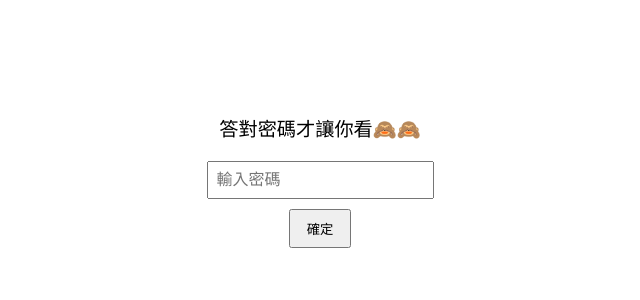
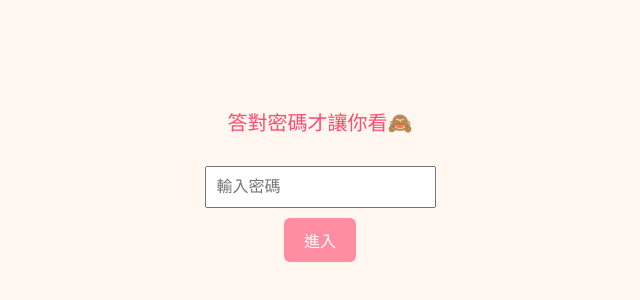
Before and after one commit to joy9284/To-Yun, a plain HTML site: page index.html in a window 1280 px wide. Shown: the part 216-516 px from the top of the page, without its empty margins (320-960 px from the left). Drawn offline with Linux system fonts and the light colour scheme.

Commit message:
設置密碼試驗2

```diff
--- a/index.html
+++ b/index.html
@@ -1,89 +1,94 @@
 <!DOCTYPE html>
 <html lang="zh-TW">
 <head>
-  <meta charset="UTF-8">
-  <meta name="viewport" content="width=device-width, initial-scale=1.0">
-  <title>叮咚!是驚喜！</title>
+  <meta charset="UTF-8" />
+  <meta name="viewport" content="width=device-width, initial-scale=1.0"/>
+  <title>叮咚!電子卡片來了</title>
   <style>
     body {
       margin: 0;
-      background-color: #ffffff;
+      background-color: #fff7f0;
       display: flex;
       justify-content: center;
       align-items: center;
       height: 100vh;
       font-family: "Noto Sans TC", sans-serif;
-      overflow: hidden;
+      flex-direction: column;
     }
-    #gallery {
-      width: 90%;
-      height: 90%;
-      background-size: contain;
-      background-repeat: no-repeat;
-      background-position: center;
+
+    #passwordContainer {
+      display: flex;
+      flex-direction: column;
+      align-items: center;
+    }
+
+    input {
+      padding: 10px;
+      font-size: 16px;
+      margin-top: 10px;
+    }
+
+    button {
+      padding: 10px 20px;
+      margin-top: 10px;
+      font-size: 16px;
+      background-color: #ff8da2;
+      color: white;
+      border: none;
+      border-radius: 6px;
+      cursor: pointer;
+    }
+
+    #message {
+      font-size: 20px;
+      color: #ff4d6d;
+      margin-bottom: 20px;
+    }
+
+    img {
+      max-width: 80%;
+      max-height: 80vh;
       cursor: pointer;
       border-radius: 12px;
-      box-shadow: 0 4px 10px rgba(0,0,0,0.1);
+      box-shadow: 0 4px 10px rgba(0, 0, 0, 0.1);
+      display: none;
     }
   </style>
 </head>
 <body>
-  <div id="gallery"></div>
+
+  <div id="passwordContainer">
+    <div id="message">答對密碼才讓你看🙈</div>
+    <input type="password" id="passwordInput" placeholder="輸入密碼">
+    <button onclick="checkPassword()">進入</button>
+  </div>
+
+  <img id="gallery" src="" alt="是卡片" onclick="nextImage()" />
 
   <script>
+    const password = "9284";
     const images = ["1.GIF", "2.GIF", "3.GIF", "4.GIF", "5.GIF", "6.GIF"];
     let index = 0;
-    const gallery = document.getElementById("gallery");
 
-    // 預先加載所有圖片
-    images.forEach((src) => {
-      const img = new Image();
-      img.src = src;
-    });
-
-    // 初始載入第一張
-    gallery.style.backgroundImage = `url('${images[index]}')`;
-
-    gallery.addEventListener("click", () => {
-      index = (index + 1) % images.length;
-      gallery.style.backgroundImage = `url('${images[index]}')`;
-    });
-  </script>
-</body>
-<body>
-  <div id="password-screen" style="position: fixed; inset: 0; background: white; display: flex; flex-direction: column; justify-content: center; align-items: center; z-index: 9999;">
-    <p style="font-size: 1.2rem;">答對密碼才讓你看🙈🙈</p>
-    <input type="password" id="password-input" placeholder="輸入密碼" style="padding: 8px; font-size: 1rem;" />
-    <button onclick="checkPassword()" style="margin-top: 10px; padding: 8px 16px;">確定</button>
-    <p id="error-msg" style="color: red; margin-top: 10px;"></p>
-  </div>
-
-  <div id="main-content" style="display: none;">
-    <!-- 你原本的畫畫網站內容放在這裡 -->
-    <img id="gallery" src="1.GIF" alt="是卡片" />
-    <script>
-      const images = ["1.GIF", "2.GIF", "3.GIF", "4.GIF", "5.GIF", "6.GIF"];
-      let index = 0;
-      document.getElementById("gallery").addEventListener("click", () => {
-        index = (index + 1) % images.length;
-        document.getElementById("gallery").src = images[index];
-      });
-    </script>
-  </div>
-
-  <script>
     function checkPassword() {
-      const correctPassword = 9284
-      const input = document.getElementById("password-input").value;
-      const errorMsg = document.getElementById("error-msg");
-
-      if (input === correctPassword) {
-        document.getElementById("password-screen").style.display = "none";
-        document.getElementById("main-content").style.display = "block";
+      const input = document.getElementById("passwordInput").value;
+      const message = document.getElementById("message");
+      if (input === password) {
+        document.getElementById("passwordContainer").style.display = "none";
+        const gallery = document.getElementById("gallery");
+        gallery.style.display = "block";
+        gallery.src = images[index] + "?t=" + new Date().getTime();
       } else {
-        errorMsg.textContent = "好笨！猜錯啦";
+        message.textContent = "好笨！猜錯啦～";
       }
     }
+
+    function nextImage() {
+      index = (index + 1) % images.length;
+      const gallery = document.getElementById("gallery");
+      gallery.src = images[index] + "?t=" + new Date().getTime();
+    }
   </script>
+
 </body>
 </html>
```
